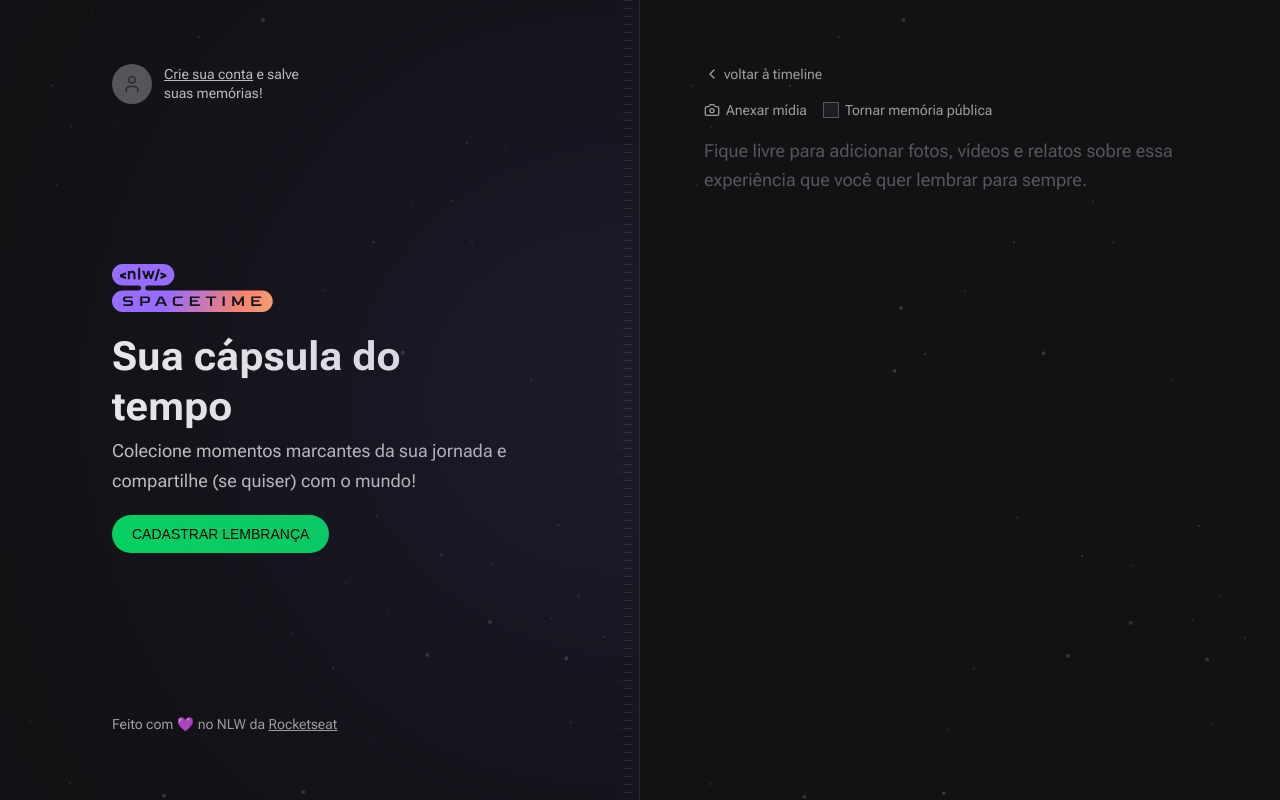
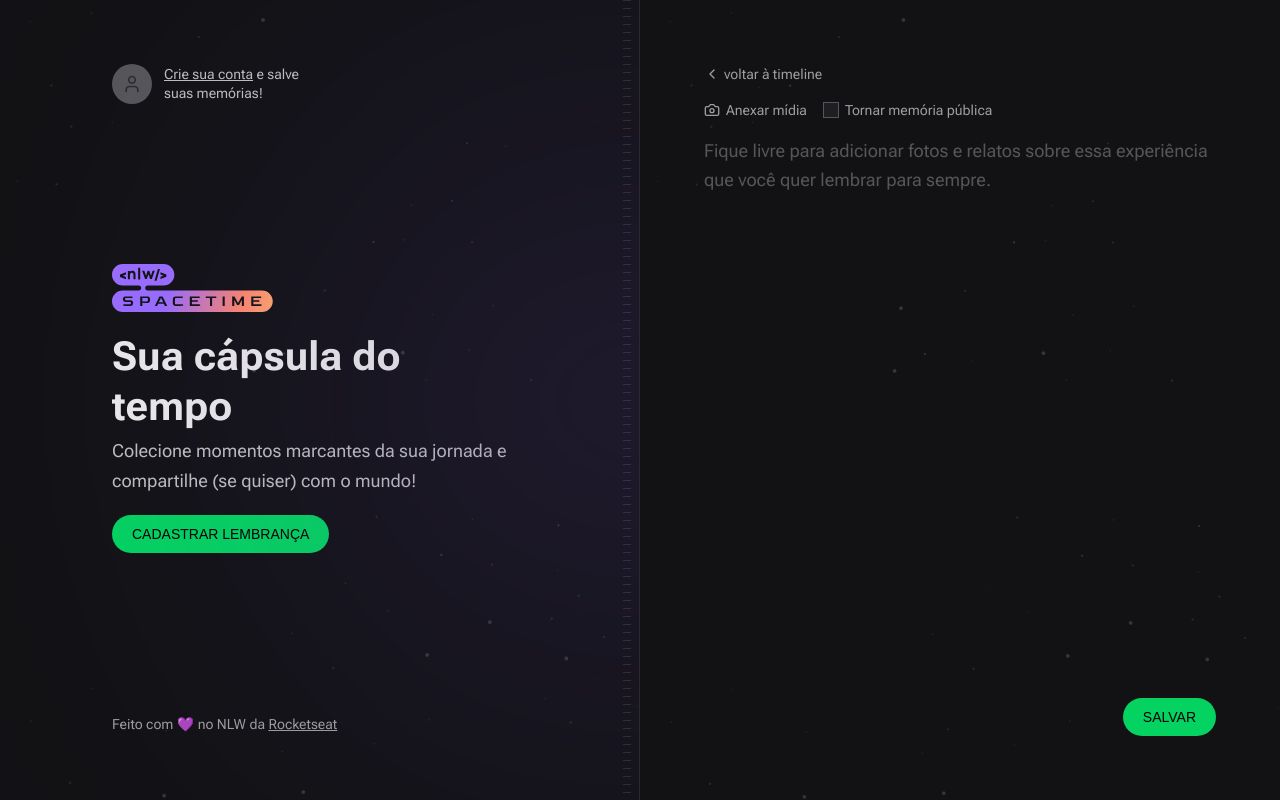
Before and after one commit to dscarv27/nlw-spacetime, a Next.js app in the folder web/: page /memories/new in a window 1280 px wide. Built offline with nearby package versions, Linux system fonts and the light colour scheme; no server answers; a web font is replaced by a local one.

Commit message:
criando preview de midias e criando nova memoria

```diff
--- a/web/package.json
+++ b/web/package.json
@@ -16,6 +16,7 @@
     "axios": "^1.4.0",
     "eslint": "8.40.0",
     "eslint-config-next": "13.4.2",
+    "js-cookie": "^3.0.5",
     "jwt-decode": "^3.1.2",
     "lucide-react": "^0.219.0",
     "next": "13.4.2",
@@ -28,6 +29,7 @@
   "devDependencies": {
     "@rocketseat/eslint-config": "^1.2.0",
     "@tailwindcss/forms": "^0.5.3",
+    "@types/js-cookie": "^3.0.3",
     "prettier-plugin-tailwindcss": "^0.3.0"
   }
 }
--- a/web/src/app/api/auth/callback/route.ts
+++ b/web/src/app/api/auth/callback/route.ts
@@ -1,5 +1,5 @@
-import { api } from "@/lib/api"
-import { NextRequest, NextResponse } from "next/server"
+import { api } from '@/lib/api'
+import { NextRequest, NextResponse } from 'next/server'
 
 export async function GET(request: NextRequest) {
   const { searchParams } = new URL(request.url)
--- a/web/src/app/api/auth/logout/route.ts
+++ b/web/src/app/api/auth/logout/route.ts
@@ -1,4 +1,4 @@
-import { NextRequest, NextResponse } from "next/server"
+import { NextRequest, NextResponse } from 'next/server'
 
 export async function GET(request: NextRequest) {
   const redirectURL = new URL('/', request.url)
--- a/web/src/app/memories/new/page.tsx
+++ b/web/src/app/memories/new/page.tsx
@@ -1,6 +1,6 @@
-import { Camera, ChevronLeft } from "lucide-react";
-
-import Link from "next/link";
+import { NewMemoryForm } from '@/components/NewMemoryForm'
+import { ChevronLeft } from 'lucide-react'
+import Link from 'next/link'
 
 export default function NewMemory() {
   return (
@@ -12,40 +12,7 @@
         voltar à timeline
       </Link>
 
-      <form className="flex flex-1 flex-col gap-2">
-        <div className="flex items-center gap-4">
-          <label
-            htmlFor="media"
-            className="flex cursor-pointer items-center gap-1.5 text-sm text-gray-200 hover:text-gray-100"
-          >
-            <Camera className="h-4 w-4" />
-            Anexar mídia
-          </label>
-
-          <label
-            htmlFor="isPublic"
-            className="flex items-center gap-1.5 text-sm text-gray-200 hover:text-gray-100"
-          >
-            <input
-              type="checkbox"
-              name="isPublic"
-              id="isPublic"
-              value="true"
-              className="h-4 w-4 border-gray-400 bg-gray-700 text-purple-500"
-            />
-            Tornar memória pública
-          </label>
-        </div>
-
-        <input type="file" id="media" className="invisible h-0 w-0" />
-
-        <textarea
-          name="content"
-          spellCheck={false} //para evitar que indique erros de digitação
-          className="w-full flex-1 resize-none rounded border-0 bg-transparent p-0 text-lg leading-relaxed text-gray-100 placeholder:text-gray-400 focus:ring-0"
-          placeholder="Fique livre para adicionar fotos, vídeos e relatos sobre essa experiência que você quer lembrar para sempre."
-        />
-      </form>
+      <NewMemoryForm />
     </div>
   )
 }
--- a/web/src/components/Hero.tsx
+++ b/web/src/components/Hero.tsx
@@ -3,7 +3,7 @@
 
 import Link from 'next/link'
 
-export function Hero(){
+export function Hero() {
   return (
     <div className="space-y-5">
       <Image src={nlwLogo} alt="NLW Spacetime" />
--- /dev/null
+++ b/web/src/components/MediaPicker.tsx
@@ -0,0 +1,35 @@
+'use client' // next envia todo js/interatividade ao navegador
+// está encapsulando o componente que precisa de algum tipo de interatividade
+
+import { ChangeEvent, useState } from 'react'
+
+export function MediaPicker() {
+  const [preview, setPreview] = useState<string | null>(null)
+
+  function onFileSelected(event: ChangeEvent<HTMLInputElement>) {
+    const { files } = event.target
+
+    if(!files) {
+      return
+    }
+
+    const previewURL = URL.createObjectURL(files[0])
+
+    setPreview(previewURL)
+  }
+
+  return(
+    <>
+      <input
+        onChange={onFileSelected}
+        name="coverUrl"
+        type="file"
+        id="media"
+        accept="image/*"
+        className="invisible h-0 w-0"
+      />
+
+      {preview && (<img src={preview} alt="" className="w-full aspect-video rounded-lg object-cover"/>)}
+    </>
+  )
+}
--- /dev/null
+++ b/web/src/components/NewMemoryForm.tsx
@@ -0,0 +1,91 @@
+'use client' // next envia todo js/interatividade ao navegador
+// está encapsulando o componente que precisa de algum tipo de interatividade
+
+import { Camera } from 'lucide-react'
+import { MediaPicker } from './MediaPicker'
+import { FormEvent } from 'react'
+import Cookie from 'js-cookie'
+import { api } from '@/lib/api'
+import { useRouter } from 'next/navigation'
+
+export function NewMemoryForm() {
+  const router = useRouter()
+
+  async function handleCreateMemory(event: FormEvent<HTMLFormElement>) {
+    event.preventDefault()
+
+    const formData = new FormData(event.currentTarget)
+
+    const fileToUpload = formData.get('coverUrl')
+
+    let coverUrl = ''
+
+    if(fileToUpload) {
+      const uploadFormData = new FormData()
+      uploadFormData.set('file', fileToUpload)
+
+      const uploadResponse = await api.post('/upload', uploadFormData)
+
+      coverUrl = uploadResponse.data.fileUrl
+    }
+
+    const token = Cookie.get('token')
+
+    await api.post('/memories', {
+      coverUrl,
+      content: formData.get('content'),
+      isPublic: formData.get('isPublic'),
+    }, {
+      headers: {
+        Authorization: `Bearer ${token}`,
+      }
+    })
+
+    router.push('/')
+  }
+
+  return (
+    <form
+      onSubmit={(handleCreateMemory)} className="flex flex-1 flex-col gap-2">
+    <div className="flex items-center gap-4">
+      <label
+        htmlFor="media"
+        className="flex cursor-pointer items-center gap-1.5 text-sm text-gray-200 hover:text-gray-100"
+      >
+        <Camera className="h-4 w-4" />
+        Anexar mídia
+      </label>
+
+      <label
+        htmlFor="isPublic"
+        className="flex items-center gap-1.5 text-sm text-gray-200 hover:text-gray-100"
+      >
+        <input
+          type="checkbox"
+          name="isPublic"
+          id="isPublic"
+          value="true"
+          className="h-4 w-4 border-gray-400 bg-gray-700 text-purple-500"
+        />
+        Tornar memória pública
+      </label>
+    </div>
+
+    <MediaPicker />
+
+    <textarea
+      name="content"
+      spellCheck={false} //para evitar que indique erros de digitação
+      className="w-full flex-1 resize-none rounded border-0 bg-transparent p-0 text-lg leading-relaxed text-gray-100 placeholder:text-gray-400 focus:ring-0"
+      placeholder="Fique livre para adicionar fotos e relatos sobre essa experiência que você quer lembrar para sempre."
+    />
+
+    <button
+      type="submit"
+      className="inline-block self-end rounded-full bg-green-500 px-5 py-3 font-alt text-sm uppercase leading-none text-black hover:bg-green-600"
+    >
+      Salvar
+    </button>
+  </form>
+  )
+}
--- a/web/src/lib/api.ts
+++ b/web/src/lib/api.ts
@@ -1,4 +1,4 @@
-import axios from "axios";
+import axios from 'axios'
 
 export const api = axios.create({
   baseURL: 'http://localhost:3333',
--- a/web/src/middleware.ts
+++ b/web/src/middleware.ts
@@ -1,4 +1,4 @@
-import { NextRequest, NextResponse } from "next/server";
+import { NextRequest, NextResponse } from 'next/server'
 
 const signInURL = `https://github.com/login/oauth/authorize?client_id=${process.env.NEXT_PUBLIC_GITHUB_CLIENT_ID}`
 
```
Also changed, not shown: 1 other file (tests, documents, lock files or other folders).
